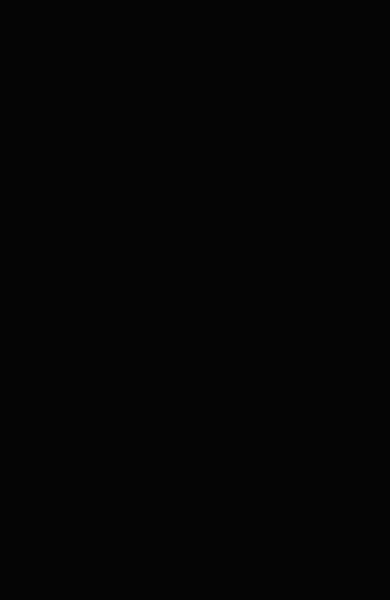
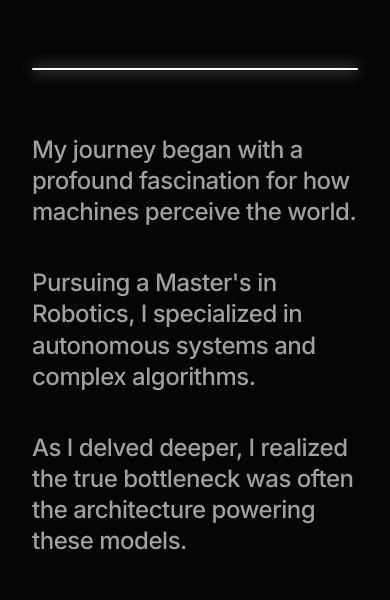
Before and after one commit to Sherinrebaphilip/Portfolio, a React (Vite) app: page / in a window 390 px wide. Shown: the part 1747-2347 px from the top of the page. Built offline with nearby package versions, Linux system fonts and the light colour scheme.

Commit message:
Hero section small screen scroll issue resolved

```diff
--- a/src/components/Hero.module.css
+++ b/src/components/Hero.module.css
@@ -150,3 +150,9 @@
     bottom: 15%;
   }
 }
+
+@media (max-width: 683px) {
+  .scrollContainer {
+    height: 200vh;
+  }
+}
```
